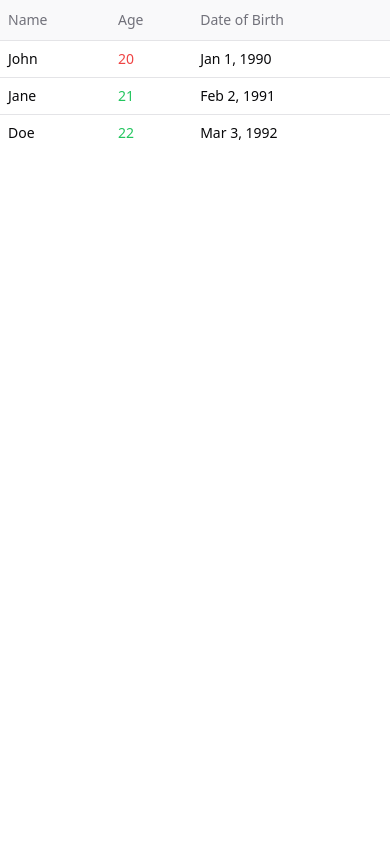
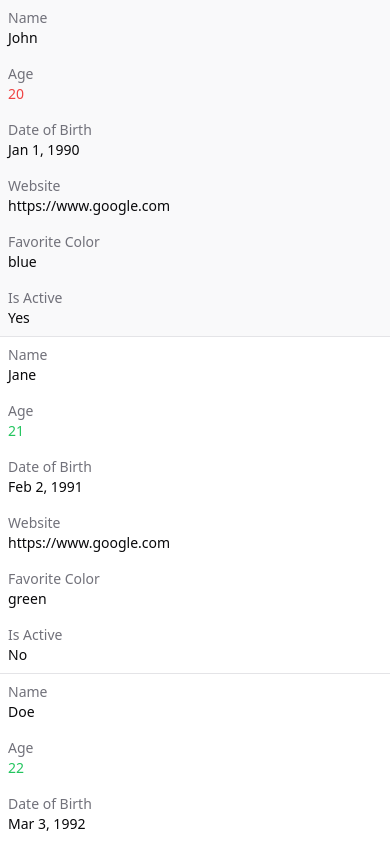
Before and after one commit to theianjones/shadcn-tanstack-table, a React (Vite) app: page / in a window 390 px wide. Shown: the top 844 px of the page. Built offline with nearby package versions, Linux system fonts and the light colour scheme.

Commit message:
Make cards out of the table rows on mobile (#2)

```diff
--- a/src/App.tsx
+++ b/src/App.tsx
@@ -6,6 +6,9 @@ const columnHelper = createColumnHelper<{
   name: string
   age: number
   dateOfBirth: string
+  website: string
+  favoriteColor: string
+  isActive: boolean
 }>()
 
 const columns = [
@@ -18,12 +21,21 @@ const columns = [
     const dateFormatter = new Intl.DateTimeFormat("en-US", { dateStyle: "medium" })
     return (<p>{dateFormatter.format(new Date(cell.getValue()))}</p>)
   } }),
+  columnHelper.accessor("website", { header: "Website", cell: (cell) => {
+    return (<p>{cell.getValue()}</p>)
+  } }),
+  columnHelper.accessor("favoriteColor", { header: "Favorite Color", cell: (cell) => {
+    return (<p>{cell.getValue()}</p>)
+  } }),
+  columnHelper.accessor("isActive", { header: "Is Active", cell: (cell) => {
+    return (<p>{cell.getValue() ? "Yes" : "No"}</p>)
+  } }),
 ]
 
 const data = [
-  { name: "john", age: 20, dateOfBirth: "1990-01-01" },
-  { name: "Jane", age: 21, dateOfBirth: "1991-02-02" },
-  { name: "Doe", age: 22, dateOfBirth: "1992-03-03" },
+  { name: "john", age: 20, dateOfBirth: "1990-01-01", website: "https://www.google.com", favoriteColor: "blue", isActive: true },
+  { name: "Jane", age: 21, dateOfBirth: "1991-02-02", website: "https://www.google.com", favoriteColor: "green", isActive: false },
+  { name: "Doe", age: 22, dateOfBirth: "1992-03-03", website: "https://www.google.com", favoriteColor: "red", isActive: true },
 ]
 
 function App() {
@@ -49,7 +61,7 @@ function App() {
         {table.getRowModel().rows.map((row) => (
           <TableRow key={row.id}>
             {row.getVisibleCells().map((cell) => (
-              <TableCell key={cell.id}>
+              <TableCell key={cell.id} data-label={cell.column.columnDef.header}>
                 {flexRender(cell.column.columnDef.cell, cell.getContext())}
               </TableCell>
             ))}
--- a/src/components/ui/table.tsx
+++ b/src/components/ui/table.tsx
@@ -20,7 +20,7 @@ const TableHeader = React.forwardRef<
   HTMLTableSectionElement,
   React.HTMLAttributes<HTMLTableSectionElement>
 >(({ className, ...props }, ref) => (
-  <thead ref={ref} className={cn("[&_tr]:border-b", className)} {...props} />
+  <thead ref={ref} className={cn("[&_tr]:border-b hidden md:table-header-group", className)} {...props} />
 ))
 TableHeader.displayName = "TableHeader"
 
@@ -89,6 +89,8 @@ const TableCell = React.forwardRef<
     ref={ref}
     className={cn(
       "p-2 align-middle [&:has([role=checkbox])]:pr-0 [&>[role=checkbox]]:translate-y-[2px]",
+      "flex flex-col before:content-[attr(data-label)] md:table-cell md:justify-normal",
+      "before:break-words before:font-medium before:text-muted-foreground md:before:content-none",
       className
     )}
     {...props}
```
